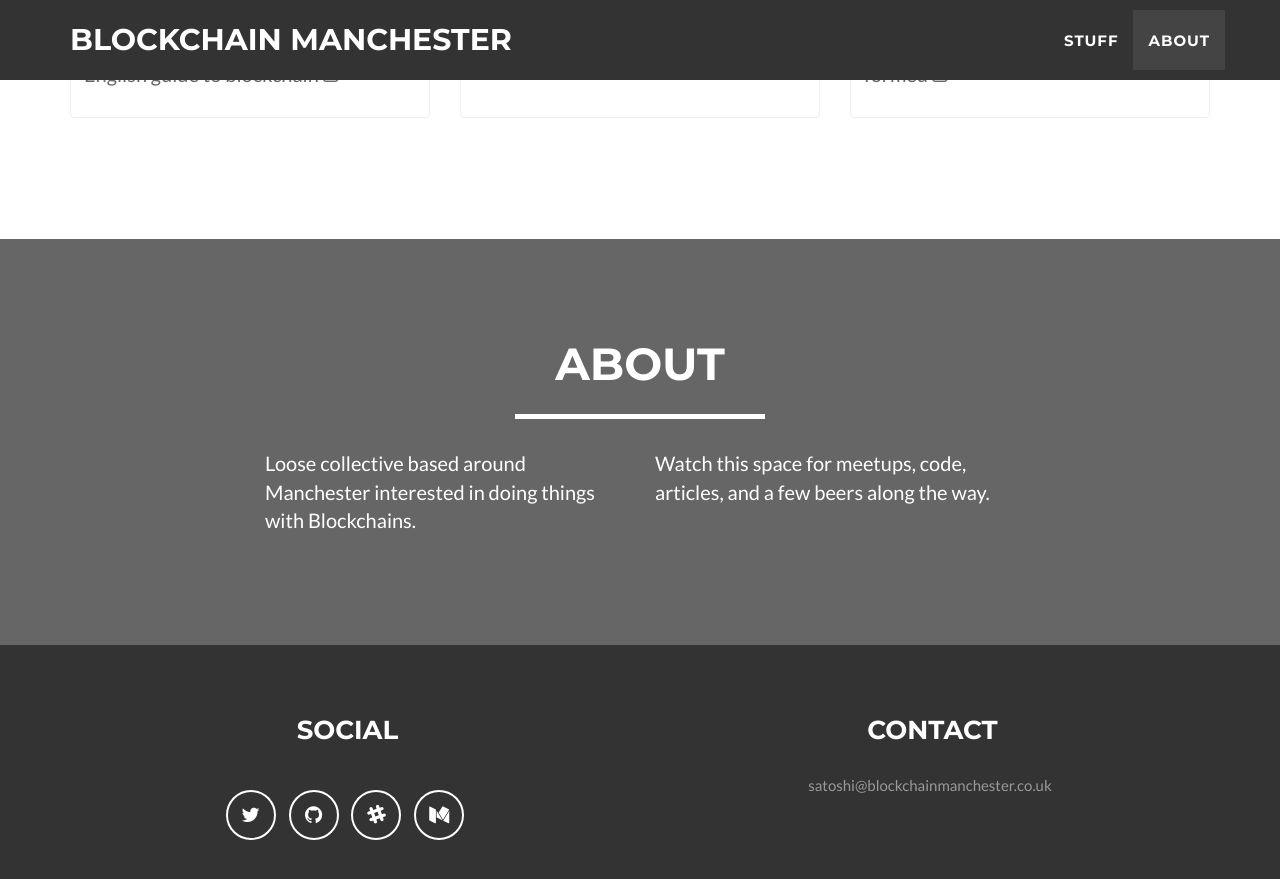
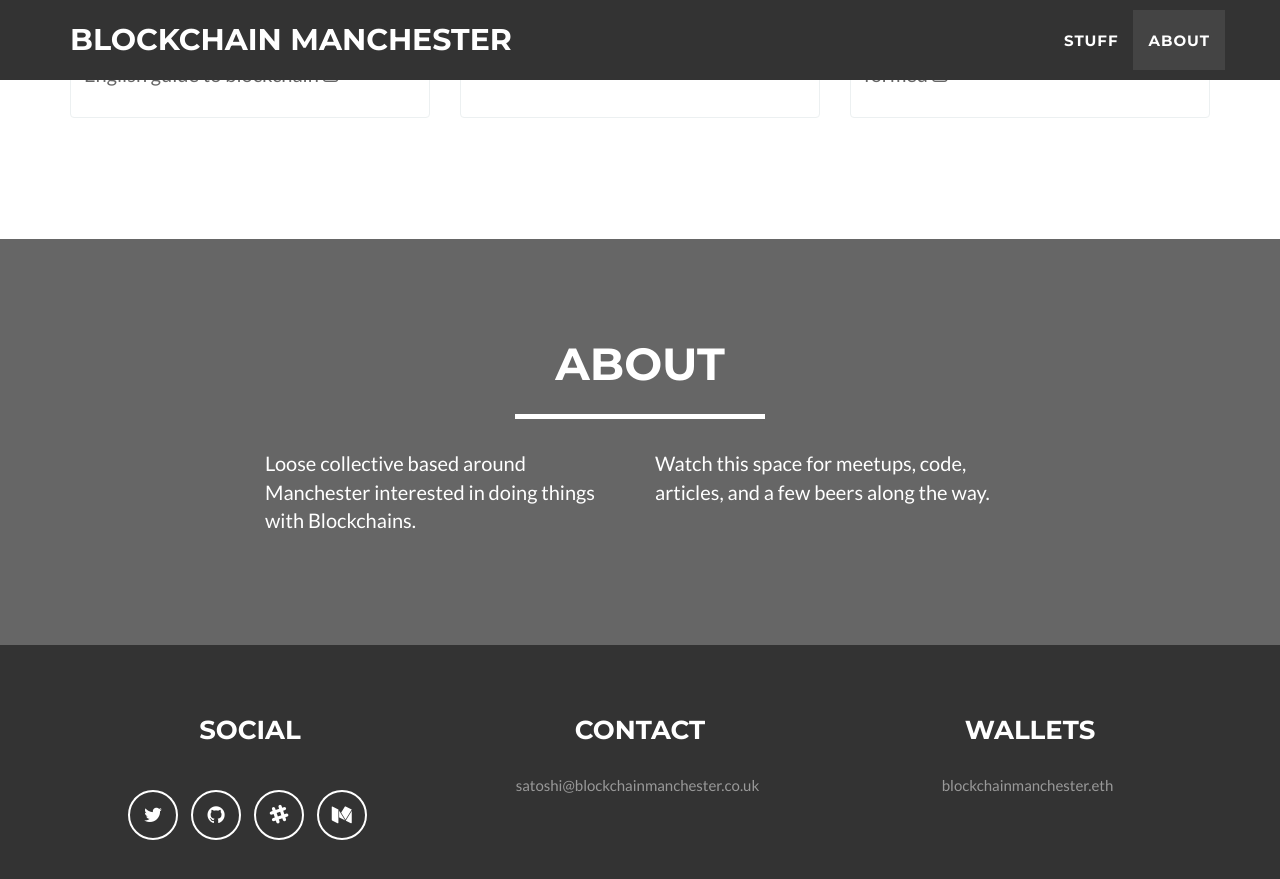
Before and after one commit to blockchainmanc/blockchainmanc.github.io, a Jekyll site: the page built from index.html, in a window 1280 px wide and 900 px high, scrolled down 1234 px. Shown: the top 879 px of the window. Built offline with Jekyll 4.4.1, drawn with Linux system fonts in a browser that asks for light colours; comment, search, counter and statistics services are not loaded.

Commit message:
inc wallet

```diff
--- a/_config.yml
+++ b/_config.yml
@@ -43,7 +43,7 @@ wallets:
     img: /img/btc_qrcode_150x150.png
     explorer: https://blockexplorer.com/address/1FtAP6ktAr49wgF5m6xyQN5CPCdvQ8jnQK
   - coin: ETH
-    account: "0x1652B165619b999065133428dd93023E7073254e"
+    account: "blockchainmanchester.eth"
     img: /img/eth_qrcode_150x150.png
     explorer: https://etherscan.io/address/0x1652B165619b999065133428dd93023E7073254e
   - coin: LTC
--- a/_includes/footer.html
+++ b/_includes/footer.html
@@ -16,7 +16,7 @@
                         {% endfor %}
                     </ul>
                 </div> -->
-                <div class="footer-col col-md-6">
+                <div class="footer-col col-md-4">
                     <h3>{{ site.footer.social }}</h3>
                     <ul class="list-inline">
                         {% for network in site.social %}
@@ -26,11 +26,19 @@
                         {% endfor %}
                     </ul>
                 </div>
-                <div class="footer-col col-md-6">
+                <div class="footer-col col-md-4">
                     <h3>{{ site.footer.contact }}</h3>
                     <ul class="list-inline">
                         <li>
                             <a href="mailto:{{ site.email }}" class="footer-contact">{{ site.email }}</a>
+                        </li>
+                    </ul>
+                </div>
+                <div class="footer-col col-md-4">
+                    <h3>Wallets</h3>
+                    <ul class="list-inline">
+                        <li>
+                            <a href="https://etherscan.io/enslookup?q=blockchainmanchester.eth" class="footer-contact">blockchainmanchester.eth</a>
                         </li>
                     </ul>
                 </div>
```
